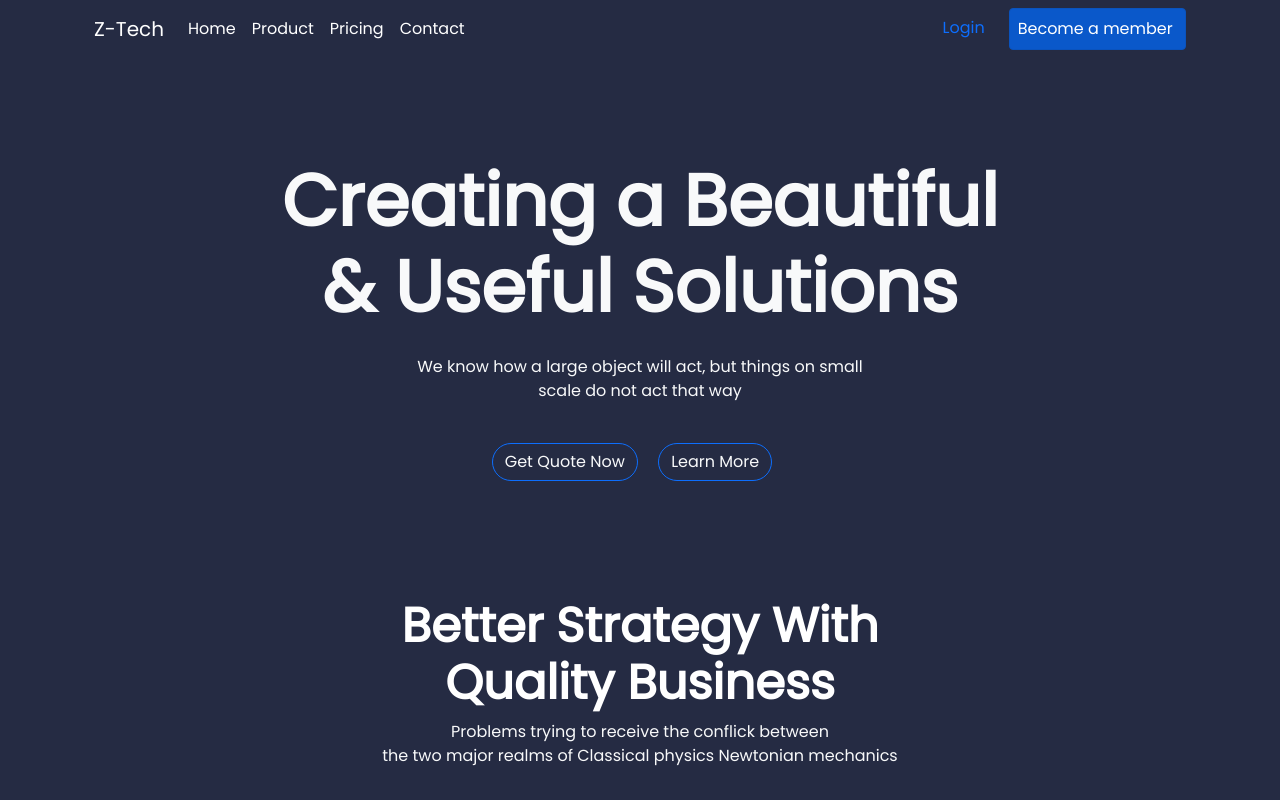
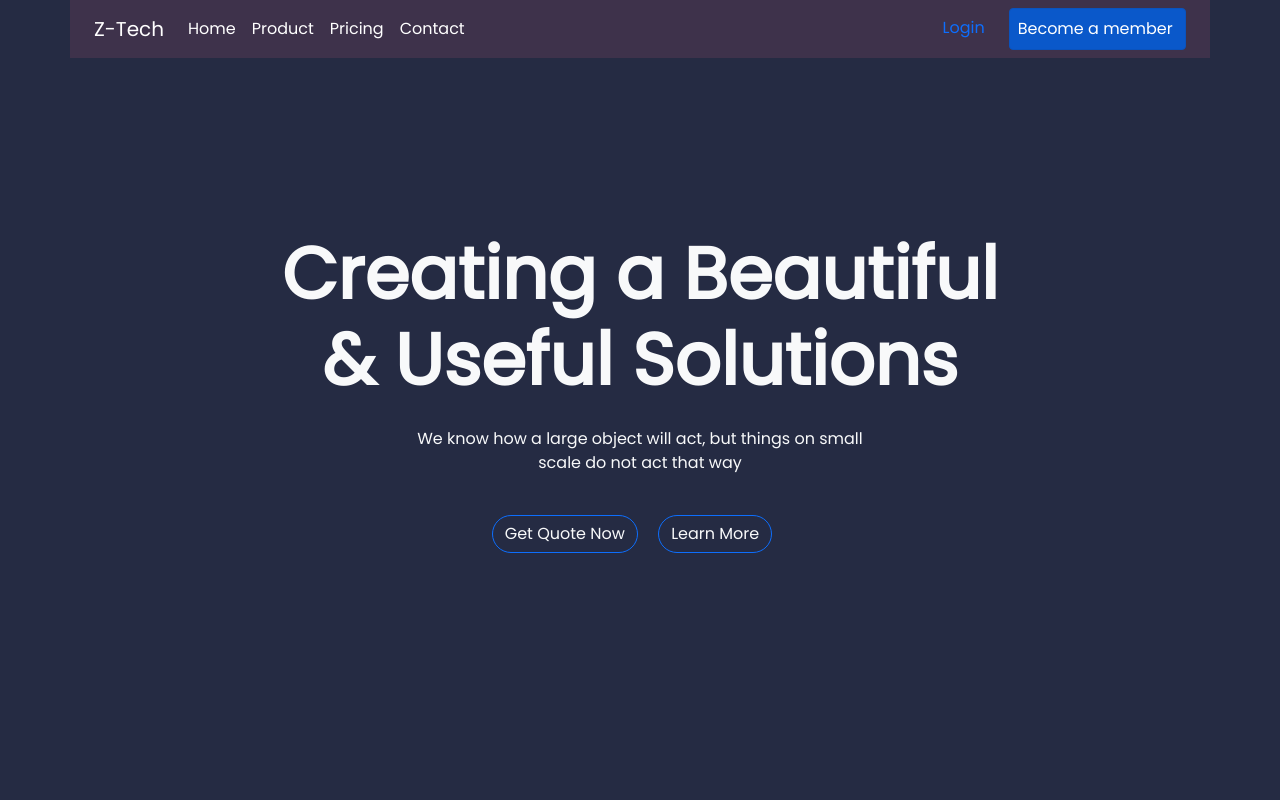
Before and after one commit to z4yed/z-tech, a plain HTML site: page index.html in a window 1280 px wide. Shown: the top 800 px of the page. Drawn offline with Linux system fonts and the light colour scheme; some icons are missing.

Commit message:
Navbar fixed top with background color customized.

```diff
--- a/index.html
+++ b/index.html
@@ -21,10 +21,10 @@
 
 <body>
 
-    <header>
+    <header >
 
         <!-- Navbar Area start -->
-        <nav class="container navbar navbar-expand-lg navbar-dark mb-100px">
+        <nav class="container navbar navbar-expand-lg navbar-dark fixed-top mb-100px">
             <div class="container-fluid">
                 <a class="navbar-brand fw-bol" href="#">Z-Tech</a>
                 <button class="navbar-toggler" type="button" data-bs-toggle="collapse"
@@ -63,7 +63,7 @@
 
         <!-- Hero Start -->
 
-        <section id="hero" class="d-flex justify-content-center text-center mb-100px">
+        <section style="height: 100vh;" id="hero" class="d-flex justify-content-center align-items-center text-center mb-100px">
             <div class="">
                 <h1 class=" text-light fw-bold display-2">Creating a Beautiful <br> & Useful Solutions</h1>
                 <p class="text-light my-4">We know how a large object will act, but things on small <br> scale do not
--- a/style.css
+++ b/style.css
@@ -8,6 +8,10 @@ body {
     font-family: 'Poppins', sans-serif;
 }
 
+nav {
+    background-color: rgb(62, 50, 75);
+}
+
 .mb-100px {
     margin-bottom: 100px;
 }
```
